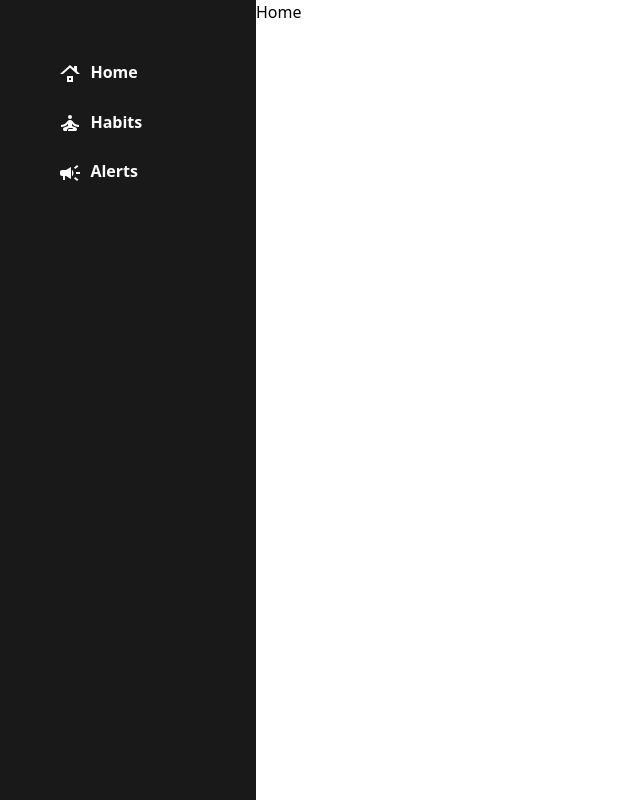
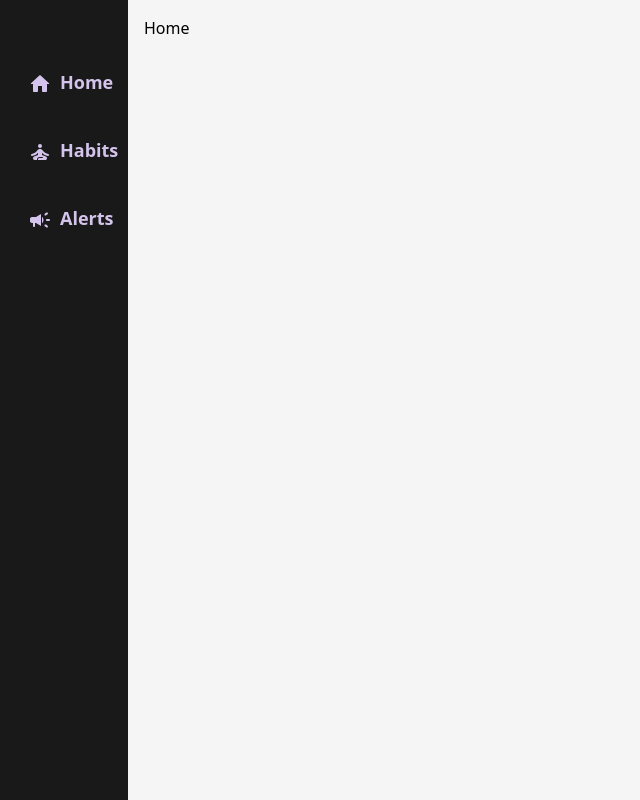
Before and after one commit to manish0kuniyal/API-Testing-Tool, a React (Vite) app: page / in a window 1280 px wide. Shown: the whole page, without its empty margins (0-640 px from the left). Built offline with nearby package versions, Linux system fonts and the light colour scheme.

Commit message:
transitions

```diff
--- a/package.json
+++ b/package.json
@@ -15,6 +15,7 @@
     "@mui/icons-material": "^5.16.7",
     "@mui/material": "^5.16.7",
     "chart.js": "^4.4.3",
+    "framer-motion": "^12.0.0-alpha.0",
     "react": "^18.3.1",
     "react-chartjs-2": "^5.2.0",
     "react-dom": "^18.3.1",
--- a/src/App.jsx
+++ b/src/App.jsx
@@ -1,28 +1,50 @@
-import React from 'react'
-import Habit from './Dashboard/Habit/habit'
-import Alerts from './Dashboard/Alerts/Alerts'
-import Users from './Dashboard/Users/Users'
-import Login from './Auth/Login/Login'
-import Home from './Dashboard/Home/Home'
-import Test from './Components/Test'
-import Sidebar from './Components/Sidebar/Sidebar'
-import { Routes,Route } from 'react-router-dom'
+import React, { useState } from 'react';
+import { Routes, Route } from 'react-router-dom';
+import Sidebar from './Components/Sidebar/Sidebar';
+import Habit from './Dashboard/Habit/habit';
+import Alerts from './Dashboard/Alerts/Alerts';
+import Home from './Dashboard/Home/Home';
+import Login from './Auth/Login/Login'; // Import the hamburger menu icon
+import CloseIcon from '@mui/icons-material/Close'; // Import the close icon
+import DragHandleIcon from '@mui/icons-material/DragHandle';
 function App() {
+  const [isSidebarOpen, setIsSidebarOpen] = useState(false);
+
+  const toggleSidebar = () => {
+    setIsSidebarOpen(!isSidebarOpen);
+  };
+
   return (
-    <div className='flex  w-full h-[100vh] '>
-      <Sidebar />
-      <div className='w-[80%]'>
-      <Routes>
-        <Route path='/login' element={<Login/>}/>
-        <Route path='/signup' element={<Login/>}/>
-        <Route path='/' element={<Home/>}/>
-        <Route path='/habits' element={<Habit/>}/>
-        <Route path='/alerts' element= {<Alerts/>}/>
-      </Routes>
+    <div className="h-screen flex flex-col">
+      {/* Header with hamburger button */}
+      <header className="fixed top-0 left-0 w-full  bg-bkShade text-wtShade z-20 md:hidden flex justify-between items-center px-4">
+        <button
+          className="p-3 bg-bkShade text-wtShade rounded-full shadow-lg"
+          onClick={toggleSidebar}
+        >
+          {isSidebarOpen ? (
+            <CloseIcon /> // Show close icon when sidebar is open
+          ) : (
+            <DragHandleIcon /> // Show hamburger menu icon when sidebar is closed
+          )}
+        </button>
+        <div className="text-md font-bold">Dashboard</div>
+      </header>
+
+      <div className="flex flex-1  md:pt-0">
+        <Sidebar isOpen={isSidebarOpen} toggleSidebar={toggleSidebar} />
+
+        <main className="flex-1 p-4 bg-wtSmoke">
+          <Routes>
+            <Route path="/login" element={<Login />} />
+            <Route path="/" element={<Home />} />
+            <Route path="/habits" element={<Habit />} />
+            <Route path="/alerts" element={<Alerts />} />
+          </Routes>
+        </main>
       </div>
-
     </div>
-  )
+  );
 }
 
-export default App
+export default App;
--- a/src/Components/Sidebar/Sidebar.jsx
+++ b/src/Components/Sidebar/Sidebar.jsx
@@ -1,25 +1,51 @@
-import React from 'react'
+import React from 'react';
+import { SidebarData } from './SidebarData';
+import { Link } from 'react-router-dom';
+import { motion } from 'framer-motion';
 
-import { SidebarData } from './SidebarData'
-import { Link } from 'react-router-dom'
+function Sidebar({ isOpen, toggleSidebar }) {
+  const itemVariants = {
+    hidden: { opacity: 0, x: -50 },
+    visible: { opacity: 1, x: 0 },
+  };
+  const sidebarVariants = {
+    hidden: { opacity: 0 },
+    visible: { opacity: 1 },
+  };
+  return (
+    <motion.div
+    initial="hidden"
+    animate="visible"
+    variants={sidebarVariants}
+    transition={{ duration: 1.2 }}
+      className={`fixed top-0 left-0 h-full bg-bkShade text-wtShade transition-transform duration-300 z-10 md:relative md:w-[10%] ${isOpen ? 'translate-x-0' : '-translate-x-full'} md:translate-x-0`}
+    >
+      <button
+        className="fixed top-0 right-0 p-4 bg-bkShade text-wtShade z-20 md:hidden"
+        onClick={toggleSidebar}
+      >
+        X
+      </button>
 
-function Sidebar() {
-  return (
-    <div className='w-[20%] bg-bkShade text-wtShade pt-12'>
-      <ul>
-    {SidebarData.map((val,key)=>{
-      return <li key={key} className=' p-3'>
-        <Link to={val.link} className='flex font-bold  mx-[20%]'>
-        <div className='mr-2'>{val.icon}</div>
-        <div>{val.title}</div>
-        </Link>
-      </li>
-    })
-
-    }
-    </ul>
-    </div>
-  )
+      <ul className="pt-12 md:pt-12 w-full">
+        {SidebarData.map((val, key) => (
+          <motion.li
+            key={key}
+            className="p-3"
+            initial="hidden"
+            animate="visible"
+            variants={itemVariants}
+            transition={{ duration: 0.5, delay: key * 0.1 }}
+          >
+            <Link to={val.link} className=" flex items-center px-4  text-prShade hover:text-wtShade  text-lg  p-2 font-bold  w-[100%] ">
+              <div className='mr-2'>{val.icon}</div>
+              <div>{val.title}</div>
+            </Link>
+          </motion.li>
+        ))}
+      </ul>
+    </motion.div>
+  );
 }
 
-export default Sidebar
+export default Sidebar;
--- a/src/Components/Sidebar/SidebarData.jsx
+++ b/src/Components/Sidebar/SidebarData.jsx
@@ -1,21 +1,21 @@
-import RoofingIcon from '@mui/icons-material/Roofing';
-import SelfImprovementIcon from '@mui/icons-material/SelfImprovement';
-import CampaignIcon from '@mui/icons-material/Campaign';
+import HomeRoundedIcon from '@mui/icons-material/HomeRounded';
+import SelfImprovementRoundedIcon from '@mui/icons-material/SelfImprovementRounded';
+import CampaignRoundedIcon from '@mui/icons-material/CampaignRounded';
 export const SidebarData=[
 
     {
         title:"Home",
-        icon:<RoofingIcon/>,
+        icon:<HomeRoundedIcon/>,
         link:'/'
     },
     {
         title:"Habits",
-        icon:<SelfImprovementIcon/>,
+        icon:<SelfImprovementRoundedIcon/>,
         link:'/habits'
     },
     {
         title:"Alerts",
-        icon:<CampaignIcon/>,
+        icon:<CampaignRoundedIcon/>,
         link:'/alerts'
     }
 ]
--- a/tailwind.config.js
+++ b/tailwind.config.js
@@ -8,7 +8,8 @@ module.exports = {
     extend: {    colors: {
       bkShade: '#191919',
       wtShade: '#fcfcfc',
-      accent: '#e3342f',
+      prShade: '#D4C4EC',
+      wtSmoke:'#f5f5f5'
     },},
   },
   plugins: [],
```
Also changed, not shown: 1 other file (tests, documents, lock files or other folders).
